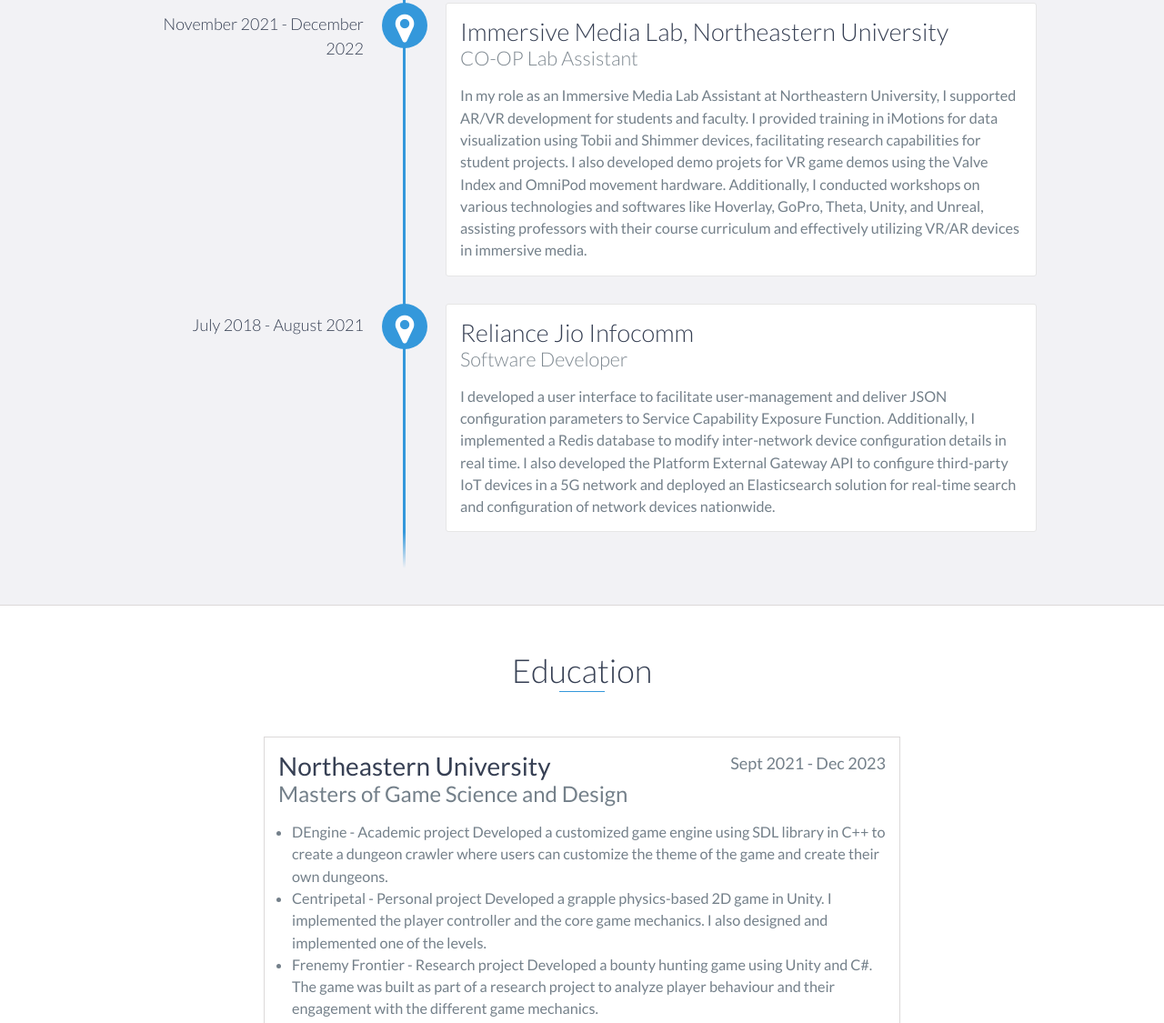
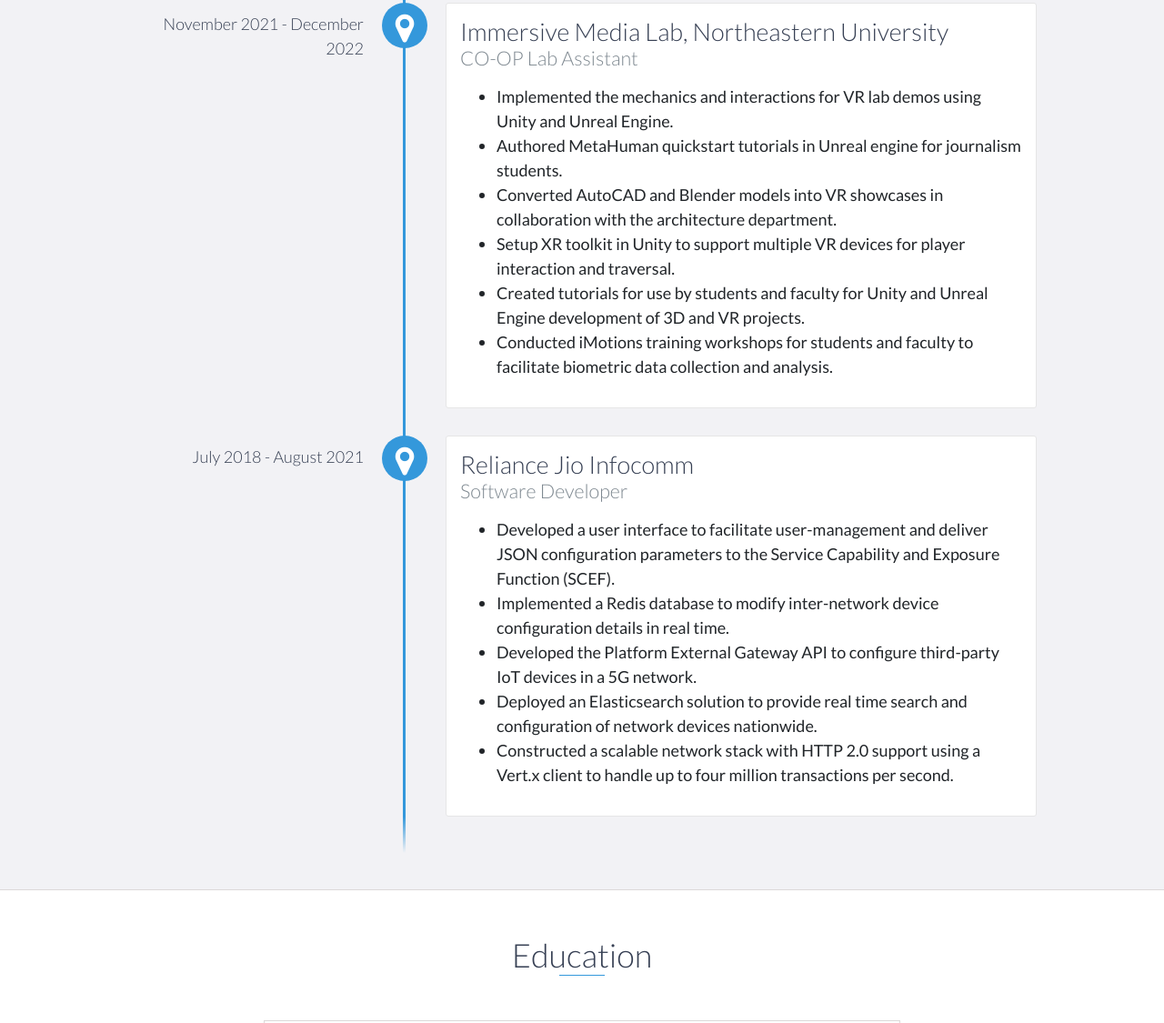
Before and after one commit to Sidoku/portfolio, a plain HTML site: page index.html in a window 1280 px wide. Shown: the part 2734-3859 px from the top of the page at 91% size. Drawn offline with nearby package versions, Linux system fonts and the light colour scheme.

Commit message:
updating experience and education section

```diff
--- a/index.html
+++ b/index.html
@@ -243,26 +243,39 @@
         <div data-date="November 2021 - December 2022">
             <h3>Immersive Media Lab, Northeastern University</h3>
             <h4>CO-OP Lab Assistant</h4>
-            <p>
-                In my role as an Immersive Media Lab Assistant at Northeastern University, I supported AR/VR development
-                for students and faculty. I provided training in iMotions for data visualization using Tobii and Shimmer
-                devices, facilitating research capabilities for student projects. I also developed demo projets for VR
-                game demos using the Valve Index and OmniPod movement hardware. Additionally, I conducted workshops on
-                various technologies and softwares like Hoverlay, GoPro, Theta, Unity, and Unreal, assisting professors
-                with their course curriculum and effectively utilizing VR/AR devices in immersive media.
-            </p>
+            <ul>
+                <li>Implemented the mechanics and interactions for VR lab demos using Unity and Unreal Engine.</li>
+                <li>Authored MetaHuman quickstart tutorials in Unreal engine for journalism students.</li>
+                <li>Converted AutoCAD and Blender models into VR showcases in collaboration with the architecture
+                    department.
+                </li>
+                <li>Setup XR toolkit in Unity to support multiple VR devices for player interaction and traversal.</li>
+                <li>Created tutorials for use by students and faculty for Unity and Unreal Engine development of 3D and
+                    VR projects.
+                </li>
+                <li>Conducted iMotions training workshops for students and faculty to facilitate biometric data
+                    collection and analysis.
+                </li>
+            </ul>
         </div>
 
         <div data-date="July 2018 - August 2021">
             <h3>Reliance Jio Infocomm</h3>
             <h4>Software Developer</h4>
-            <p>
-                I developed a user interface to facilitate user-management and deliver JSON configuration parameters to
-                Service Capability Exposure Function. Additionally, I implemented a Redis database to modify
-                inter-network device configuration details in real time. I also developed the Platform External Gateway
-                API to configure third-party IoT devices in a 5G network and deployed an Elasticsearch solution for
-                real-time search and configuration of network devices nationwide.
-            </p>
+            <ul>
+                <li>Developed a user interface to facilitate user-management and deliver JSON configuration parameters
+                    to the Service Capability and Exposure Function (SCEF).
+                </li>
+                <li>Implemented a Redis database to modify inter-network device configuration details in real time.</li>
+                <li>Developed the Platform External Gateway API to configure third-party IoT devices in a 5G network.
+                </li>
+                <li>Deployed an Elasticsearch solution to provide real time search and configuration of network devices
+                    nationwide.
+                </li>
+                <li>Constructed a scalable network stack with HTTP 2.0 support using a Vert.x client to handle up to
+                    four million transactions per second.
+                </li>
+            </ul>
         </div>
     </div>
 </div>
@@ -276,20 +289,23 @@
         <h4>Masters of Game Science and Design</h4>
         <ul>
             <li>
-                DEngine - Academic project
+               <strong>DEngine - Academic project</strong>
                 Developed a customized game engine using SDL library in C++ to create a dungeon crawler where users can
                 customize the theme of the game and create their own dungeons.
             </li>
             <li>
-                Centripetal - Personal project
+                <strong>Centripetal - Personal project</strong>
                 Developed a grapple physics-based 2D game in Unity. I implemented the player controller and the core
                 game mechanics. I also designed and implemented one of the levels.
             </li>
             <li>
-                Frenemy Frontier - Research project
+                <strong>Frenemy Frontier - Research project</strong>
                 Developed a bounty hunting game using Unity and C#. The game was built as part of a research project to
                 analyze player behaviour and their engagement with the different game mechanics.
             </li>
+            <li>
+                <strong>Wheatstone VR – Northeastern VR/XR Jam Project</strong>
+                Built an interactive Wheatstone bridge circuit for the Meta Quest 2 using Unity.</li>
         </ul>
     </div>
     <!-- End .education-block -->
```
